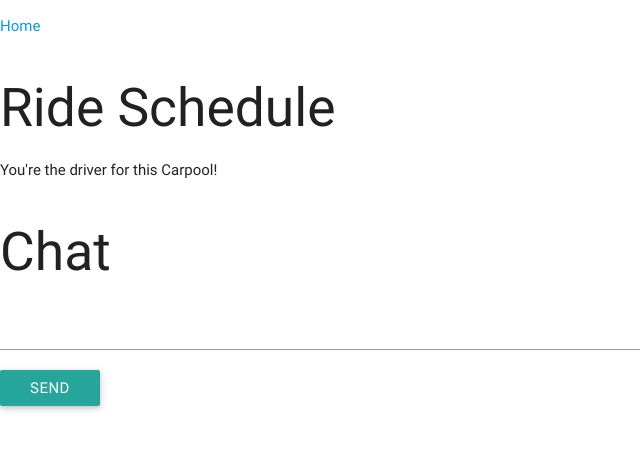
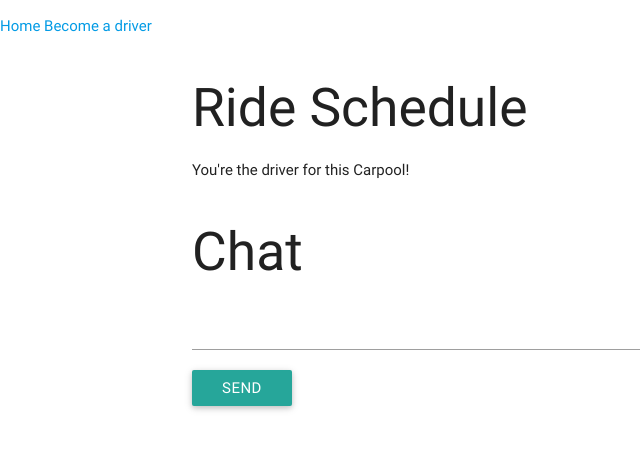
Before and after one commit to christiankwon/ninjapool, a Django app: page /carpool/ in a window 1280 px wide. Shown: the top 450 px of the page, without its empty margins (0-640 px from the left). Run offline with Django 3.2, Linux system fonts and the light colour scheme; parts of the project's set-up code (start-up, migrations or seed data) failed here and were passed over.

Commit message:
Add a link for driver registration into header

```diff
--- a/apps/carpool/templates/carpool/dashboard.html
+++ b/apps/carpool/templates/carpool/dashboard.html
@@ -1,3 +1,4 @@
+<div class="container">
     <h2>Ride Schedule</h2>
     {% if carpool.driver.id == request.session.user_id %}
         <p>You're the driver for this Carpool!</p>
@@ -37,3 +38,4 @@
         <input type="text" name="message">
         <input type="submit" class="btn" value="Send">
     </form>
+</div>
--- a/project_template/base.html
+++ b/project_template/base.html
@@ -18,6 +18,7 @@
     {% block header %}
         <header class="section">
             <a href="{% url 'carpool:index' %}">Home</a>
+            <a href="{% url 'carpool:register' %}">Become a driver</a>
         </header>
     {% endblock %}
 
```
Lines whose indentation alone changed are shown as unchanged.
